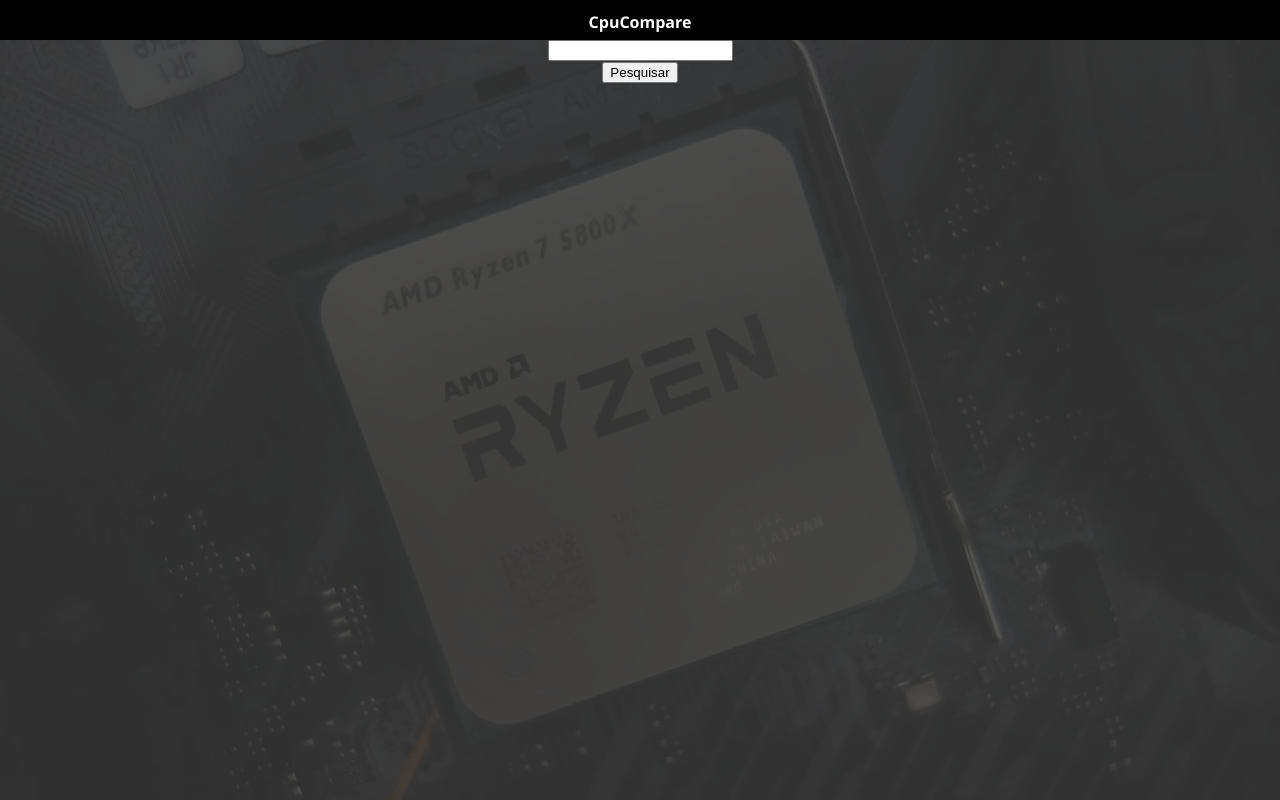
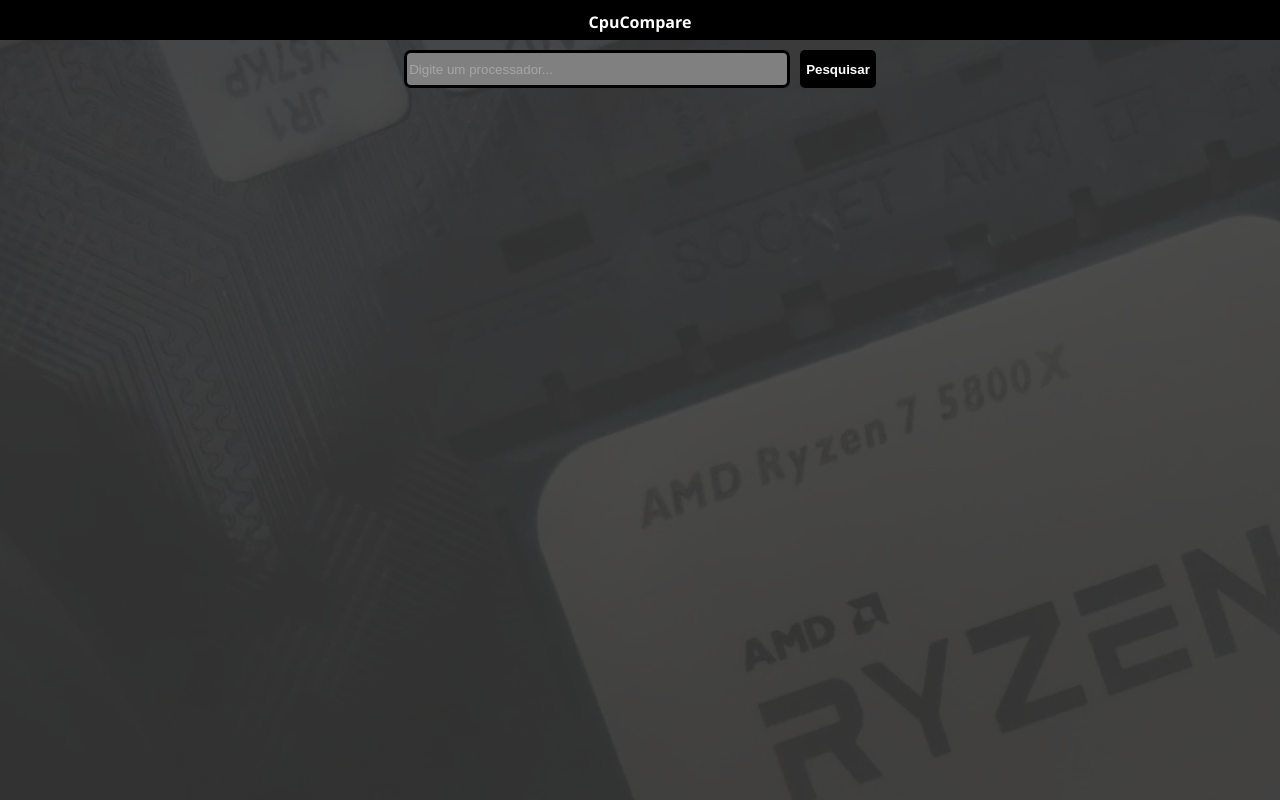
Before and after one commit to RuanEmanuell/cpucompare, a React (Create React App) app: page / in a window 1280 px wide. Built offline with nearby package versions, Linux system fonts and the light colour scheme.

Commit message:
(Version 1.0) Adding cpus and designing

```diff
--- a/src/App.css
+++ b/src/App.css
@@ -1,8 +1,14 @@
+body{
+  overflow-x: hidden;
+}
+
 .container{
-  height: 100vh;
+  min-height: 100vh;
+  height: 100%;
   width: 100vw;
   display: grid;
   grid-template-columns: 1fr 6fr 1fr;
+  overflow: hidden;
 }
 
 main{
@@ -53,6 +59,62 @@
   display: block;
 }
 
-input{
+.search-input{
+  border: 3px solid black;
+  border-radius: 7px;
+  min-width: 200px;
+  max-width: 500px;
+  width: 40%;
+  height: 30px;
+  margin-right: 10px;
+  color: white;
+  background-color: grey;
+}
+
+.search-input::placeholder{
+  color: rgb(165, 165, 165);
+}
+
+.input-button, .cpu-suggestions-box{
+  display: flex;
+  justify-content: center;
+}
+
+.input-button{
+  margin: 10px 10px 0px 10px;
+  height: 20%;
+}
+
+.search-button{
+  border: none;
+  border-radius: 5px;
+  background-color: black;
+  color: white;
+  font-weight: bold;
+  transition: background-color 0.25s;
+}
+
+.search-button:hover{
+  background-color: grey;
+  color: white;
+}
+
+.cpu-suggestions{
+  background-color: white;
+  color: black;
+  width: 30%;
+  max-width: 400px;
+  margin-right: calc(50px + 2vw);
+  height: 100%;
+}
+
+.suggestion{
   display: block;
+  text-align: center;
+  border: 1px solid rgba(0, 0, 0, 0.014);
 }
+
+.suggestion:hover{
+  cursor: pointer;
+  background-color: rgb(255, 174, 0);
+}
--- a/src/App.js
+++ b/src/App.js
@@ -33,7 +33,7 @@
   return (
     <div className="container" style={{
       backgroundImage: `url(${background})`,
-      backgroundSize: 'cover'
+      backgroundSize: 'fill'
     }}>
       <div className="div1">
         <div className="navbar"></div>
@@ -58,18 +58,22 @@
               </div>
             </div>
             : <></>}
-          <div className="search-box-container">
           <div className="search-box">
-              <input value={inputValue} onChange={handleInputChange}></input>
+            <div className="input-button">
+              <input value={inputValue} onChange={handleInputChange} className="search-input" placeholder="Digite um processador..."></input>
+              <button onClick={clickSearchCpu} className="search-button">Pesquisar</button>
+            </div>
+            <div className="cpu-suggestions-box">
+              <div className="cpu-suggestions">
                 {cpuSelectList.map((cpuSelect, index) => (
                   <div key={index} onClick={() => {
                     setInputValue(cpuSelect['cpu']);
                     setCpuList([]);
-                }}>
-                  {cpuSelect['cpu']}
+                  }} className="suggestion">
+                    <h4>{cpuSelect['brand']} {cpuSelect['cpu']}</h4>
                   </div>
                 ))}
-              <button onClick={clickSearchCpu}>Pesquisar</button>
+              </div>
             </div>
           </div>
         </div>
```
Also changed, not shown: 1 other file (tests, documents, lock files or other folders). Lines whose indentation alone changed are shown as unchanged.
